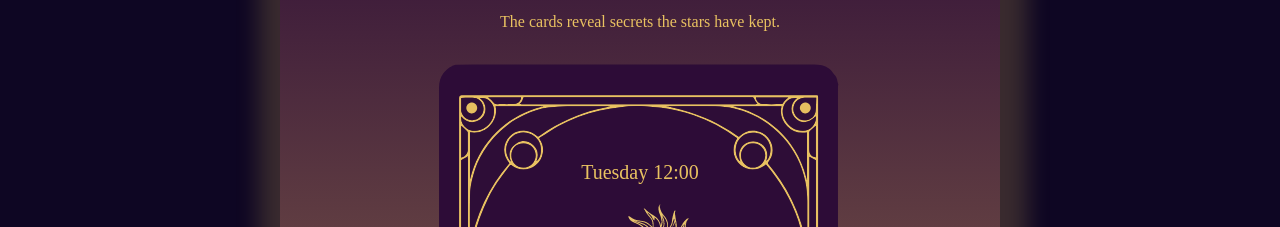
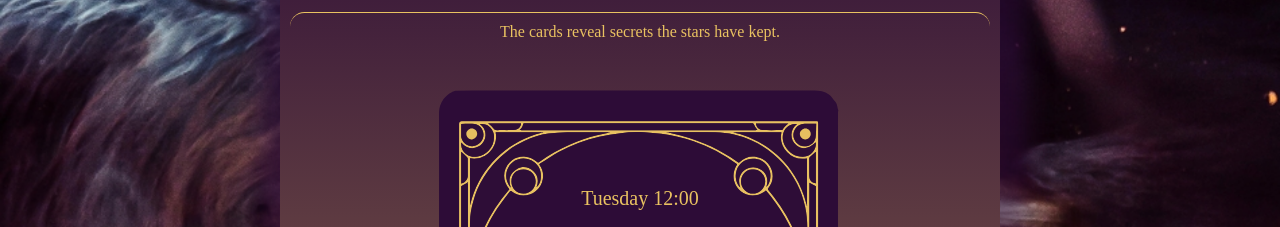
Before and after one commit to JediJen/weather-prediction-app, a plain HTML site: page index.html in a window 1280 px wide. Shown: the part 150-377 px from the top of the page. Drawn offline with Linux system fonts and the light colour scheme; a web font is replaced by a local one.

Commit message:
added css styling
changed body background to image,
changed box shadow colour,
changed border line

```diff
--- a/src/style.css
+++ b/src/style.css
@@ -1,5 +1,8 @@
 body {
-  background-color: #0e0623;
+  background-image: url(../images/celestrial.jpg);
+  background-repeat: no-repeat;
+  background-size: cover;
+  background-position: center center;
   font-family: "Red Rose", serif;
 }
 
@@ -17,13 +20,12 @@ p {
   display: block;
   max-width: 700px;
   margin: 0 auto;
-  box-shadow: 3px -2px 23px 24px rgba(233, 194, 97, 0.2);
+  box-shadow: 3px -2px 23px 24px rgba(45, 12, 55, 0.6);
   border-radius: 16px;
   padding: 10px;
 }
 
 header {
-  border-bottom: 1px solid #e9c261;
   padding: 0 0 20px 0;
 }
 .logo-heading {
@@ -70,7 +72,9 @@ header {
 
 .mystic-saying {
   font-size: 16px;
-  margin-bottom: 0;
+  border-top: 1px solid #e9c261;
+  border-radius: 300px;
+  padding-top: 10px;
 }
 .tarot-card {
   background-image: url("../images/tarot card background.svg");
```
Also changed, not shown: images/celestrial.jpg (added), images/galaxy.jpg (added), images/moon.jpg (added), 1 other file.
